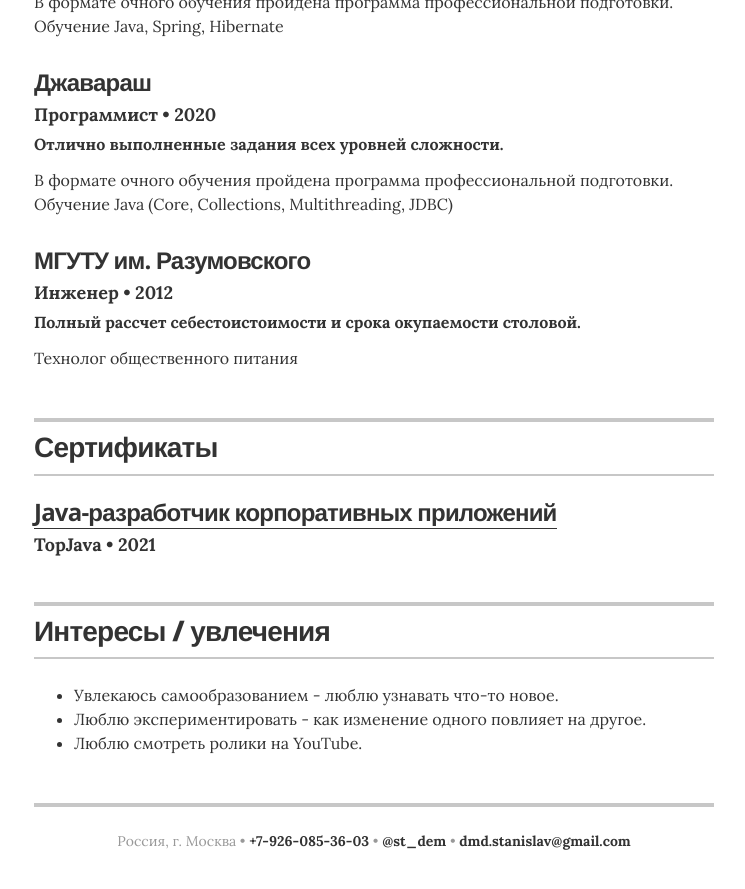
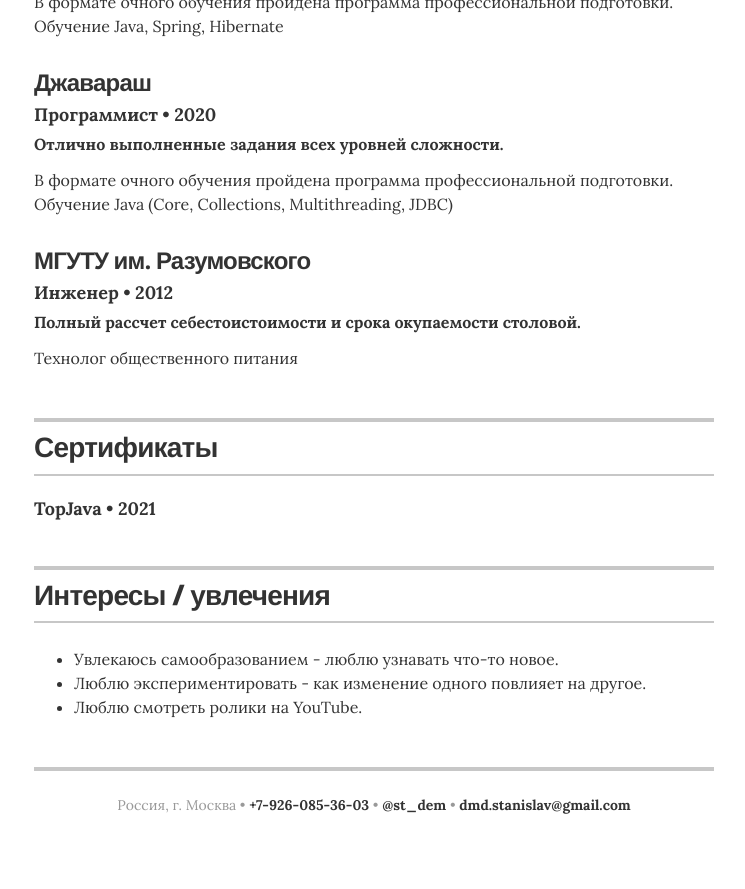
Before and after one commit to St-Dem/St-Dem.github.io, a Jekyll site: the page built from index.html, in a window 1280 px wide and 900 px high, scrolled down 1856 px. Shown: the top 889 px of the window, without its empty margins (266-1011 px from the left). Built offline with Jekyll 4.4.1, drawn with Linux system fonts in a browser that asks for light colours; after the commit the page ends 2720 px from its top, so only the background shows below that.

Commit message:
Update associations.yml

```diff
--- a/_data/associations.yml
+++ b/_data/associations.yml
@@ -1,6 +1,6 @@
 # Associations
 # comment out the urls if you do not wish to display them
 
-- organization: <a href='https://javaops.ru/certificate/topjava?email=dmd.stanislav@gmail.com'>Java-разработчик корпоративных приложений</a>
+- organization: #<a href='https://javaops.ru/certificate/topjava?email=dmd.stanislav@gmail.com'>Java-разработчик корпоративных приложений</a>
   role: TopJava
   year: 2021
```
